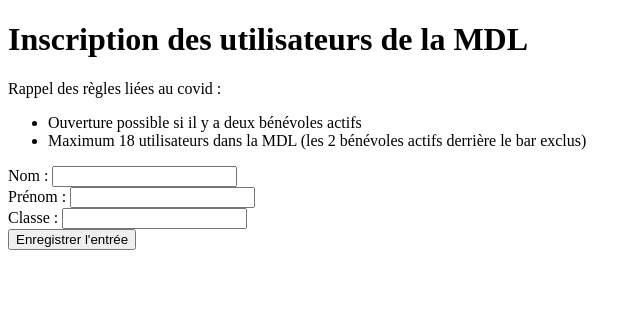
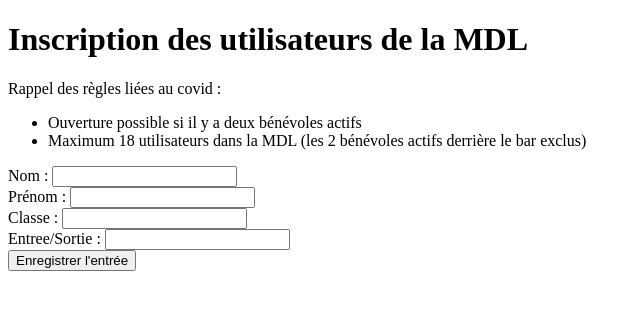
Before and after one commit to MJ240103/Registre-Entrees-MDL, a Flask app: page / in a window 1280 px wide. Shown: the top 310 px of the page, without its empty margins (0-641 px from the left). Run offline with Flask 2, Linux system fonts and the light colour scheme.

Commit message:
Update form.html

```diff
--- a/templates/form.html
+++ b/templates/form.html
@@ -25,6 +25,10 @@
             <div>
                 <label for="classe">Classe :</label>
                 <input type="text" id="classe" name="classe">
+            </div>
+            <div>
+                <label for="inout">Entree/Sortie :</label>
+                <input type="text" id="inout" name="inout">
             </div>
             <div>
                 <button type="submit" id="envoi">Enregistrer l'entrée</button>
```
